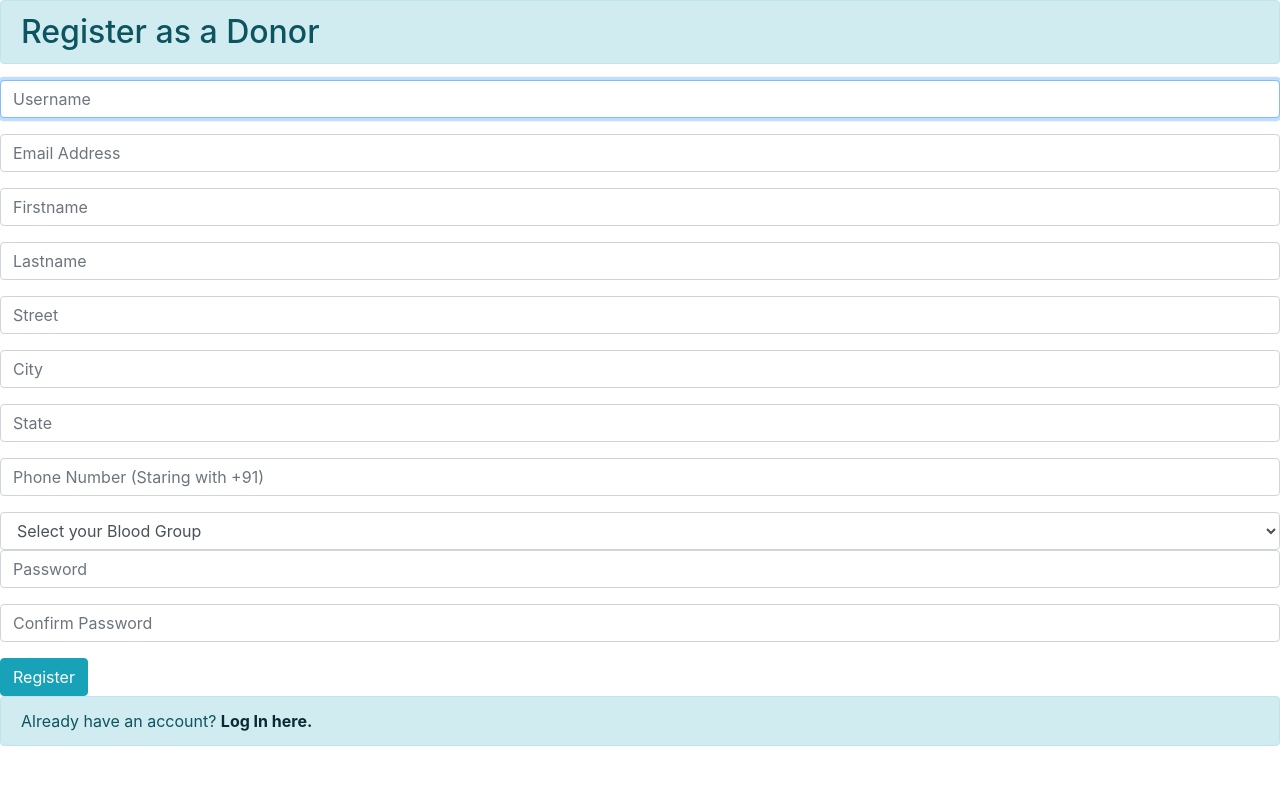
After one commit to dhyan-16k/PL-Project, a Django app: page /register/donor in a window 1280 px wide. The commit adds this page. Shown: the top 785 px of the page. Run offline with Django 3.2, Linux system fonts and the light colour scheme; some libraries are stand-ins or nearby versions.

Commit message:
kuch_nhi_chalra_bc

```diff
--- a/donate/templates/donate/layout.html
+++ b/donate/templates/donate/layout.html
@@ -3,7 +3,8 @@
 <!DOCTYPE html>
 <html lang="en">
     <head>
-        <title>Blood Donation</title>
+        <title>{% block title %}{% endblock %}</title>
+        <link rel="stylesheet" href="https://stackpath.bootstrapcdn.com/bootstrap/4.4.1/css/bootstrap.min.css" integrity="sha384-Vkoo8x4CGsO3+Hhxv8T/Q5PaXtkKtu6ug5TOeNV6gBiFeWPGFN9MuhOf23Q9Ifjh" crossorigin="anonymous">
         <link href="{% static 'donate/styles.css' %}" rel="stylesheet">
     </head>
     <body>
--- /dev/null
+++ b/donate/templates/donate/register_donor.html
@@ -0,0 +1,61 @@
+{% extends "donate/layout.html" %}
+
+{% block body %}
+
+    <h2 class="alert alert-info">Register as a Donor</h2>
+
+    {% if message %}
+        <div class="alert alert-danger">{{ message }}</div>
+    {% endif %}
+
+    <form action="{% url 'registerOption' option='donor' %}" method="post">
+        {% csrf_token %}
+        <div class="form-group">
+            <input class="form-control" autofocus type="text" name="username" placeholder="Username">
+        </div>
+        <div class="form-group">
+            <input class="form-control" type="email" name="email" placeholder="Email Address">
+        </div>
+        <div class="form-group">
+            <input class="form-control" type="text" name="firstname" placeholder="Firstname">
+        </div>
+        <div class="form-group">
+            <input class="form-control" type="text" name="lastname" placeholder="Lastname">
+        </div>
+        <div class="form-group">
+            <input class="form-control" type="text" name="street" placeholder="Street">
+        </div>
+        <div class="form-group">
+            <input class="form-control" type="text" name="city" placeholder="City">
+        </div>
+        <div class="form-group">
+            <input class="form-control" type="text" name="state" placeholder="State">
+        </div>
+        <div class="form-group">
+            <input class="form-control" type="number" name="phone_no" placeholder="Phone Number (Staring with +91)">
+        </div>
+        <select class="form-control" aria-label="Default select example" name="blood_type">
+            <option selected>Select your Blood Group</option>
+            <option value="A+">A+</option>
+            <option value="A-">A-</option>
+            <option value="B+">B+</option>
+            <option value="B-">B-</option>
+            <option value="AB+">AB+</option>
+            <option value="AB-">AB-</option>
+            <option value="O+">O+</option>
+            <option value="O-">O-</option>
+        </select>
+        <div class="form-group">
+            <input class="form-control" type="password" name="password" placeholder="Password">
+        </div>
+        <div class="form-group">
+            <input class="form-control" type="password" name="confirmation" placeholder="Confirm Password">
+        </div>
+        <input class="btn btn-info" type="submit" value="Register">
+    </form>
+
+    <div class="alert alert-info">
+        Already have an account? <a class="alert-link" href="{% url 'login' %}">Log In here.</a>
+    </div>
+
+{% endblock %}
--- a/donate/urls.py
+++ b/donate/urls.py
@@ -3,9 +3,9 @@ from django.urls import path
 from . import views
 
 urlpatterns = [
-    path("", views.index, name="index")
-    #path("login", views.login_view, name="login"),
-
-    #path("logout", views.logout_view, name="logout"),
-    #path("register", views.register, name="register")"""
+    path("", views.index, name="index"),
+    path("login", views.login_view, name="login"),
+    path("logout", views.logout_view, name="logout"),
+    path("register", views.register, name="register"),
+    path("register/<str:option>", views.registerOption, name="registerOption")
 ]
--- a/donate/views.py
+++ b/donate/views.py
@@ -1,6 +1,100 @@
 from django.shortcuts import render
-
+from django.contrib.auth import authenticate, login, logout
+from django.contrib.auth.decorators import login_required
+from django.db import IntegrityError
+from django.urls import reverse
+from .models import *
+from django.http import HttpResponseRedirect
 # Create your views here.
 
 def index(request):
     return render(request, "donate/index.html")
+
+def login_view(request):
+    if request.method == "POST":
+
+        # Attempt to sign user in
+        username = request.POST["username"]
+        password = request.POST["password"]
+        user = authenticate(request, username=username, password=password)
+
+        # Check if authentication successful
+        if user is not None:
+            login(request, user)
+            return HttpResponseRedirect(reverse("index"))
+        else:
+            return render(request, "donate/login.html", {
+                "message": "Invalid username and/or password."
+            })
+    else:
+        return render(request, "donate/login.html")
+
+def logout_view(request):
+    logout(request)
+    return HttpResponseRedirect(reverse("index"))
+
+def register(request):
+    return render(request, "donate/register.html")
+
+def registerOption(request, option):
+    if request.method == "POST":
+        username = request.POST["username"]
+        email = request.POST["email"]
+        phoneNo = request.POST["phone_no"]
+        street = request.POST["street"]
+        city = request.POST["city"]
+        state = request.POST["state"]
+
+        # Ensure password matches confirmation
+        password = request.POST["password"]
+        confirmation = request.POST["confirmation"]
+        if password != confirmation:
+            if option == "hospital":
+                return render(request, "donte/register_hospital.html", {
+                    "message": "Passwords must match."
+                })
+            elif option == "donor":
+                return render(request, "donate/register_donor.html", {
+                    "message": "Passwords must match."
+                })
+
+        if option == "donor":
+            blood_type = request.POST["blood_type"]
+            first_name = request.POST["firstname"]
+            last_name = request.POST["lastname"]
+
+        # Attempt to create new user
+        try:
+            user = User.objects.create_user(username, email, password)
+            user.street = street
+            user.city = city
+            user.state = state
+            user.phone_no = phoneNo
+            if option == "donor":
+                user.first_name = first_name
+                user.last_name = last_name
+                user.blood_type = blood_type
+                user.is_hospital = False
+            elif option == "hospital":
+                user.is_hospital = True
+            user.save()
+        except IntegrityError:
+            if option == "hospital":
+                return render(request, "donate/register_hospital.html", {
+                    "message": "Username already taken."
+                })
+            elif option == "donor":
+                return render(request, "donate/register_donor.html", {
+                    "message": "Username already taken."
+                })
+
+        login(request, user)
+        return HttpResponseRedirect(reverse("index"))
+
+    else:
+        if option == "hospital":
+            return render(request, "donate/register_hospital.html")
+        elif option == "donor":
+            return render(request, "donate/register_donor.html")
+        else:
+            return HttpResponseRedirect(reverse(register))
```
Also changed, not shown: donate/admin.py (+3 -8 lines), donate/models.py (+35 -77 lines), donate/templates/donate/login.html (added, +26 -0 lines), donate/templates/donate/register.html (added, +13 -0 lines), donate/templates/donate/register_hospital.html (added, +44 -0 lines), db.sqlite3, donate/migrations/0001_initial.py (added), donate/migrations/0002_auto_20210329_0050.py (added).
